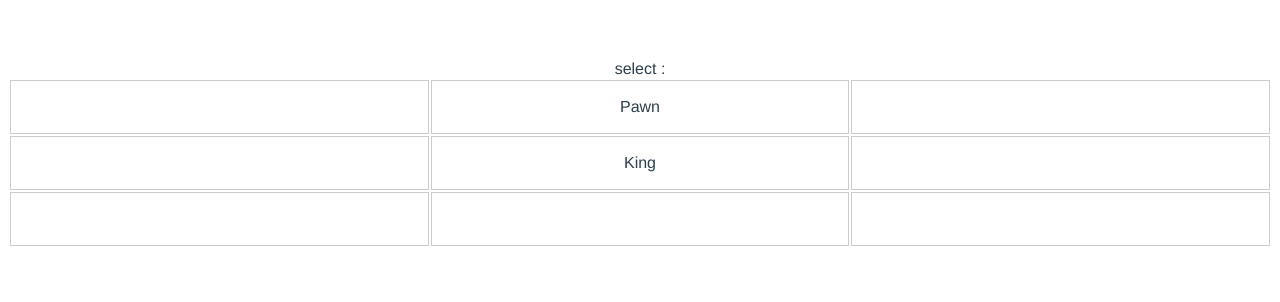
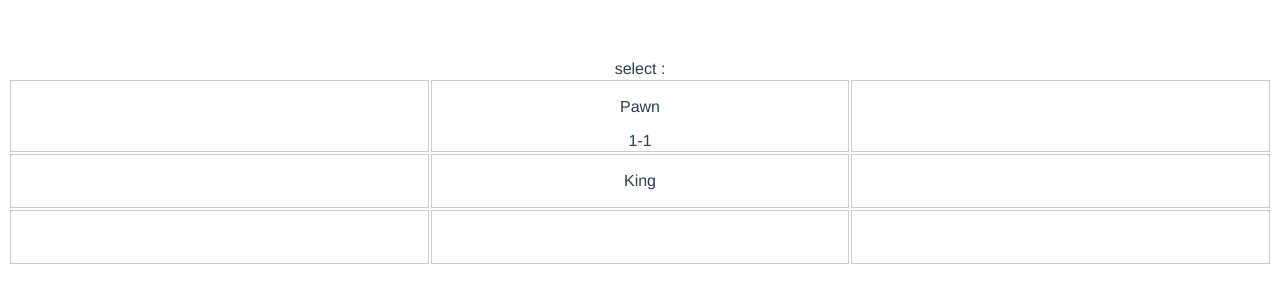
Before and after one commit to seanhao/chess, a Vue app: page / in a window 1280 px wide. Shown: the top 302 px of the page. Built offline with nearby package versions, Linux system fonts and the light colour scheme.

Commit message:
test: grandpa and grandchild pass value

```diff
--- a/src/components/Board.vue
+++ b/src/components/Board.vue
@@ -13,7 +13,7 @@
       ( {{ findChess(rowIndex+'-'+colIndex) }} ) -->
 
       <div v-if="findChess(rowIndex+'-'+colIndex)">
-        <Chess class="chess" v-if="findChess(rowIndex+'-'+colIndex)" :chessProp="findChess(rowIndex+'-'+colIndex)"  />
+        <Chess class="chess" v-if="findChess(rowIndex+'-'+colIndex)" :chessProp="findChess(rowIndex+'-'+colIndex)" @chessAttr='getAttr' />
       </div>
       <Step class="step" :stepProp="step" v-if="findStep(rowIndex+'-'+colIndex)"/>
     </td>
@@ -25,7 +25,7 @@
 <script>
 import Chess from './Chess.vue'
 import Step from './Step.vue'
-import { ref, reactive } from 'vue'
+import { ref, reactive, provide } from 'vue'
 
 export default {
   name: 'Board',
@@ -38,6 +38,13 @@ export default {
                             {name: 'King', type: 2, xy: '1-1'},])
 
     let step = reactive([])
+
+    provide("pos", "1-1")
+
+    const getAttr = (val) => {
+      console.log('-/-/-/- get Attr')
+      console.log('-/-/-/- Attr: ', val)
+    }
 
     const findChess = (xy) => {
       // xy == Array == [x, y]
@@ -184,6 +191,7 @@ export default {
       // select,
       selectId,
       selectToMove,
+      getAttr,
     }
   }
 }
--- a/src/components/Chess.vue
+++ b/src/components/Chess.vue
@@ -1,7 +1,7 @@
 <template>
   <div v-bind:style="{ backgroundColor: color}">
       <!-- Chess<p>{{ chessProp.name }}</p> -->
-      <component :is="chessType"></component>
+      <component :is="chessType"  v-bind="$attrs"></component>
       <!-- <King /> -->
   </div>
 </template>
@@ -32,27 +32,12 @@ export default {
       return props.chessProp.name
     })
 
-    // if (props.chessProp === 1) {
-    //   color.value = 'black'
-    //   console.log(color.value)
-    // } else {
-    //   color.value = 'white'
-    //   console.log(color.value)
-    // }
-
-    // const change = () => {
-    //     console.log('change')
-    //     if (color.value === 'black') {
-    //         color.value = 'white'
-    //         emit('from_child', color.value)
-    //     } else {
-    //         color.value = 'black'
-    //         emit('from_child', color.value)
-    //     }
-    // }
-
     const data = toRef(props.chessProp)
 
+    const getAttr = (val) => {
+      console.log('-/-/-/- get Attr')
+      console.log('-/-/-/- Attr: ', val)
+    }
 
     // watch(() => props.child_prop, (oldValue, newValue) => {
     //   console.log('---', oldValue, newValue)
@@ -68,7 +53,7 @@ export default {
     return {
       color,
       chessType,
-      // change,
+      getAttr,
     }
   }
 }
--- a/src/components/chess/Pawn.vue
+++ b/src/components/chess/Pawn.vue
@@ -1,15 +1,29 @@
 <template>
   <div>
-      <p>Pawn</p>
+      <p @click="passAttr">Pawn</p>
+      {{ pos }}
   </div>
 </template>
 
 <script>
+import { inject } from 'vue'
 
 export default {
     name: 'Pawn',
-    setup() {
+    emits: ["chessAttr"],
+    setup(props, { emit }) {
 
+      const pos = inject('pos')
+
+      const passAttr = () => {
+        console.log('-/-/-/-passAttr')
+        emit('chessAttr', 8787123)
+      }
+      return {
+      passAttr,
+      pos,
+      }
     },
+
 }
 </script>
```
